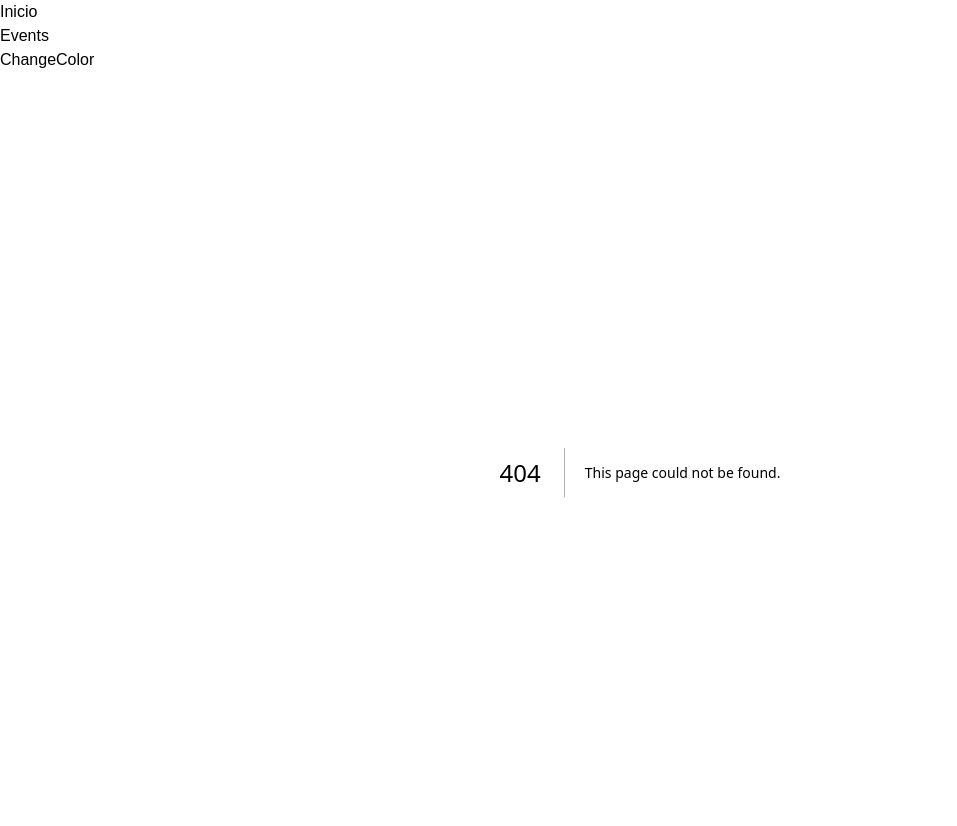
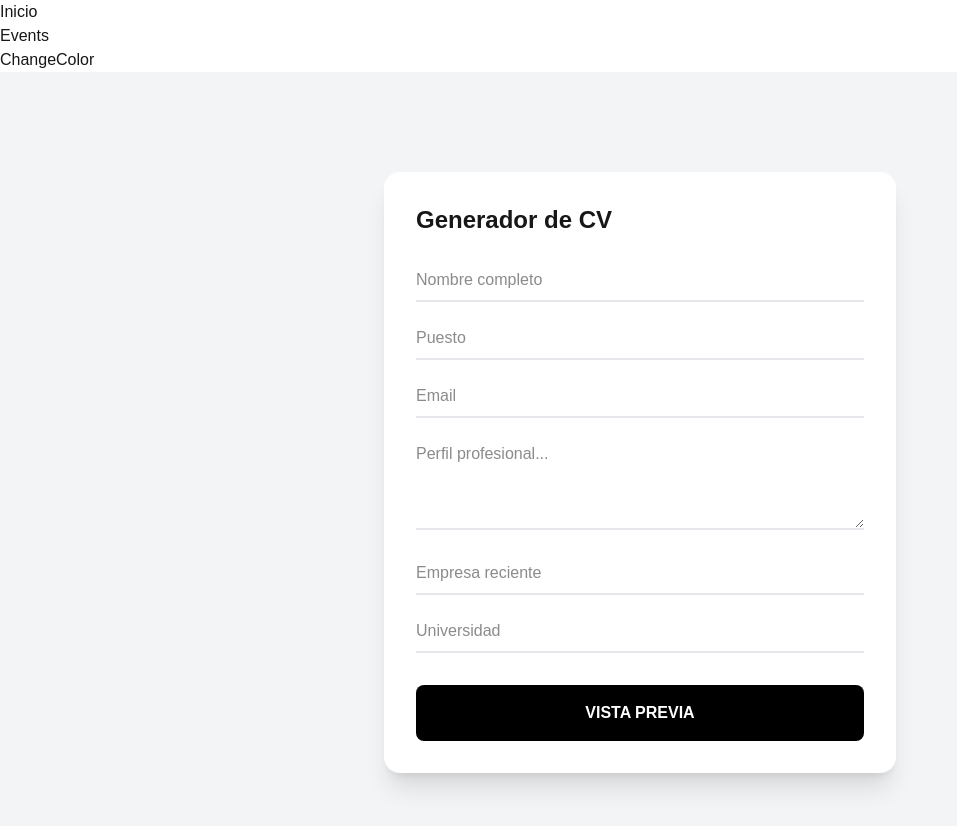
Before and after one commit to marco-g10/NextApp8B, a Next.js app: page /CV in a window 1280 px wide. Before the commit this address had no page. Shown: the top 826 px of the page, without its empty margins (0-957 px from the left). Built offline with nearby package versions, Linux system fonts and the light colour scheme.

Commit message:
marcoo ahi ta mi homework

```diff
--- /dev/null
+++ b/src/app/CV/page.tsx
@@ -0,0 +1,75 @@
+'use client';
+import { useState } from 'react';
+
+export default function CVForm() {
+  const [data, setData] = useState({
+    nombre: '', puesto: '', email: '', perfil: '', empresa: '', universidad: ''
+  });
+  const [isGenerated, setIsGenerated] = useState(false);
+
+  const handleChange = (e: React.ChangeEvent<HTMLInputElement | HTMLTextAreaElement>) => {
+    setData({ ...data, [e.target.name]: e.target.value });
+  };
+
+  if (isGenerated) {
+    return (
+      <main className="min-h-screen bg-gray-50 py-10 px-4">
+        {/* Hoja del CV */}
+        <div className="max-w-3xl mx-auto bg-white p-16 shadow-2xl border border-gray-100 rounded-sm">
+          <header className="mb-10 text-center">
+            <h1 className="text-5xl font-extrabold tracking-tighter uppercase mb-2">{data.nombre || "Tu Nombre"}</h1>
+            <p className="text-xl text-gray-500 font-light tracking-wide uppercase">{data.puesto || "Tu Puesto"}</p>
+            <div className="mt-4 text-sm text-gray-400">{data.email || "tu@email.com"}</div>
+          </header>
+
+          <div className="space-y-8">
+            <section>
+              <h2 className="text-sm font-black uppercase tracking-widest text-gray-400 mb-3 border-b pb-2">Perfil Profesional</h2>
+              <p className="leading-relaxed text-gray-700">{data.perfil || "Aquí aparecerá tu perfil..."}</p>
+            </section>
+
+            <section>
+              <h2 className="text-sm font-black uppercase tracking-widest text-gray-400 mb-3 border-b pb-2">Experiencia</h2>
+              <p className="font-semibold text-lg">{data.empresa || "Nombre de empresa"}</p>
+            </section>
+
+            <section>
+              <h2 className="text-sm font-black uppercase tracking-widest text-gray-400 mb-3 border-b pb-2">Educación</h2>
+              <p className="text-gray-700">{data.universidad || "Nombre de la universidad"}</p>
+            </section>
+          </div>
+
+          <button
+            onClick={() => setIsGenerated(false)}
+            className="mt-16 text-xs text-gray-400 underline hover:text-black transition"
+          >
+            ← Regresar al editor
+          </button>
+        </div>
+      </main>
+    );
+  }
+
+  return (
+    <main className="min-h-screen bg-gray-100 flex items-center justify-center p-6">
+      <div className="w-full max-w-lg bg-white p-8 rounded-2xl shadow-xl">
+        <h1 className="text-2xl font-bold mb-6">Generador de CV</h1>
+        <div className="space-y-4">
+          <input name="nombre" placeholder="Nombre completo" onChange={handleChange} className="w-full border-b-2 border-gray-200 focus:border-black outline-none py-2 transition" />
+          <input name="puesto" placeholder="Puesto" onChange={handleChange} className="w-full border-b-2 border-gray-200 focus:border-black outline-none py-2 transition" />
+          <input name="email" placeholder="Email" onChange={handleChange} className="w-full border-b-2 border-gray-200 focus:border-black outline-none py-2 transition" />
+          <textarea name="perfil" placeholder="Perfil profesional..." onChange={handleChange} className="w-full border-b-2 border-gray-200 focus:border-black outline-none py-2 h-24 transition" />
+          <input name="empresa" placeholder="Empresa reciente" onChange={handleChange} className="w-full border-b-2 border-gray-200 focus:border-black outline-none py-2 transition" />
+          <input name="universidad" placeholder="Universidad" onChange={handleChange} className="w-full border-b-2 border-gray-200 focus:border-black outline-none py-2 transition" />
+
+          <button
+            onClick={() => setIsGenerated(true)}
+            className="w-full bg-black text-white py-4 mt-4 font-bold rounded-lg hover:bg-gray-800 transition transform hover:scale-[1.01]"
+          >
+            VISTA PREVIA
+          </button>
+        </div>
+      </div>
+    </main>
+  );
+}
```
